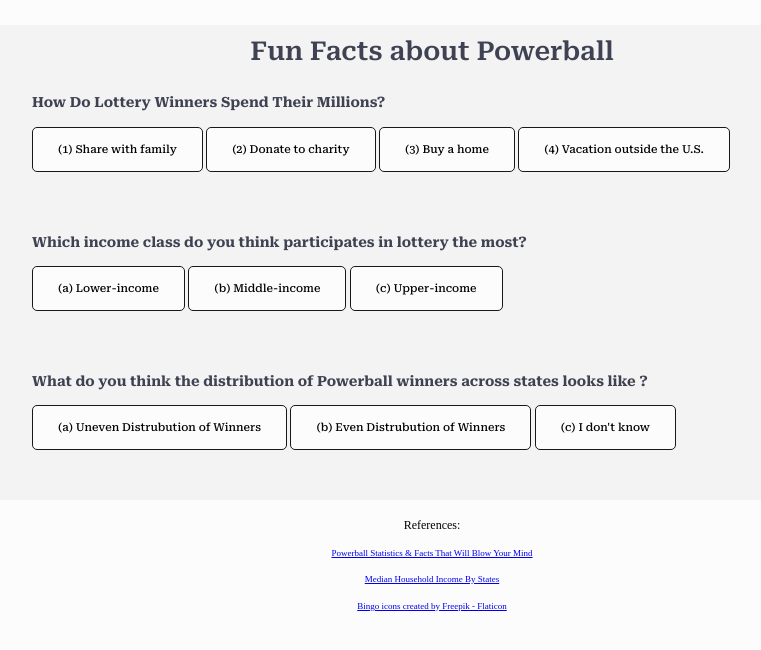
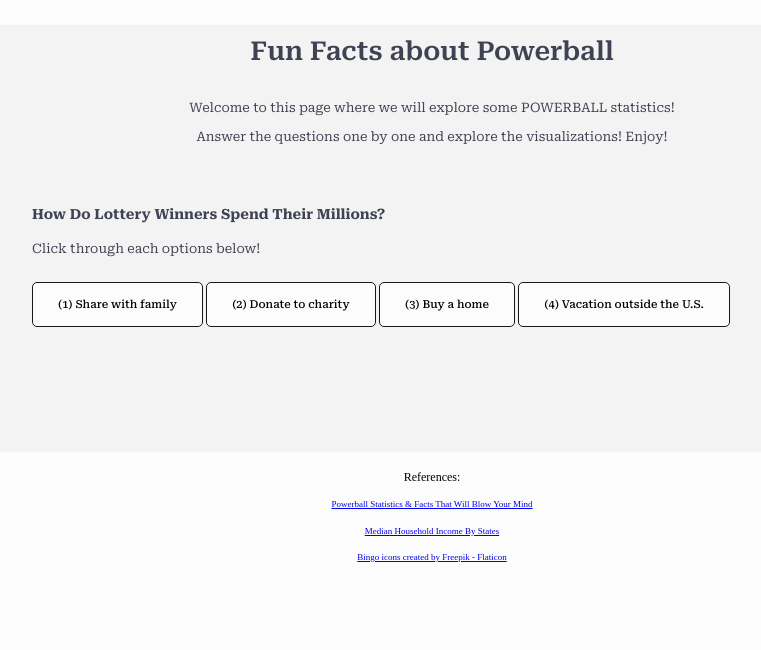
Before and after one commit to kanggunh/United-States-of-Lottery-Luckiest-States-, a SvelteKit app: page / in a window 1280 px wide. Shown: the top 650 px of the page, without its empty margins (208-969 px from the left). Built offline with nearby package versions, Linux system fonts and the light colour scheme; a web font is replaced by a local one.

Commit message:
step by step

```diff
--- a/src/components/App.svelte
+++ b/src/components/App.svelte
@@ -49,7 +49,19 @@
 
 <main>
     <h1>Fun Facts about Powerball</h1>
+
+    <p style="text-align: center;">
+    Welcome to this page where we will explore some POWERBALL statistics!<br>
+    Answer the questions one by one and explore the visualizations! Enjoy!
+    </p>
+
+    <br>
+    <br>
+
+
+
     <h2>How Do Lottery Winners Spend Their Millions?</h2>
+    <p>Click through each options below!</p>
     <div class="btn_group">
         <button on:click={() => response(0)}> (1) Share with family </button>
         <button on:click={() => response(1)}> (2) Donate to charity </button>
@@ -59,11 +71,6 @@
     {#if toggle_3}
         <h3>{datasets[index].description}</h3>
         <Pie {index} {width} {height}/>
-    {/if}
-
-    <br>
-    <br>
-    <br>
 
         <h2> Which income class do you think participates in lottery the most? </h2>
         <div class="btn_group">
@@ -71,6 +78,11 @@
             <button on:click={select_2}> (b) Middle-income </button>
             <button on:click={select_3}> (c) Upper-income </button>
         </div>
+        <br>
+    {/if}
+
+    <br>
+    <br>
     <br>
 
     {#if toggle_1}
@@ -81,6 +93,8 @@
                 <li>53% of people who make more than $90,000 annually do the same.</li>
                 <br>
                 And only 40% percent of people how earn less than $36,000 per year buy lottery tickets.
+                <br><br>
+                Hover over the points to view each state and their median income!
             </p>
         </div>
         <h3>Lottery Sales based on Median Income by states</h3>
@@ -88,8 +102,6 @@
         <Graph />
         <br>
         <br>
-    {/if}
-
         <br>
         <br>
 
@@ -99,6 +111,11 @@
             <button on:click={select_5}> (b) Even Distrubution of Winners </button>
             <button on:click={select_6}> (c) I don't know </button>
         </div>
+
+    {/if}
+
+    <br>
+    <br>
 
     {#if toggle_2}
         <div class="hide">
--- a/src/components/Tooltip.svelte
+++ b/src/components/Tooltip.svelte
@@ -11,7 +11,7 @@
 
 
 <div class='tooltip' style="position: absolute;
-    top: {yScale(data.sales_in_million) + 1020}px;
+    top: {yScale(data.sales_in_million) + 1120}px;
     left: {xScale(data.income_two) + 400}px;">
     <h1>{data.states} </h1>
     <p> ${Math.round(data.sales_in_million * 100) / 10} million in Sales</p>
--- a/src/components/barTooltip.svelte
+++ b/src/components/barTooltip.svelte
@@ -5,7 +5,7 @@
 </script>
 
 <div class='tooltip' style="position: absolute;
-  top: {yScale(data.state) + 1750}px;
+  top: {yScale(data.state) + 1980}px;
   left: 1100px">
 <h1>{data.state}</h1>
 <p>{data.count} Winners</p>
```
Lines whose indentation alone changed are shown as unchanged.
